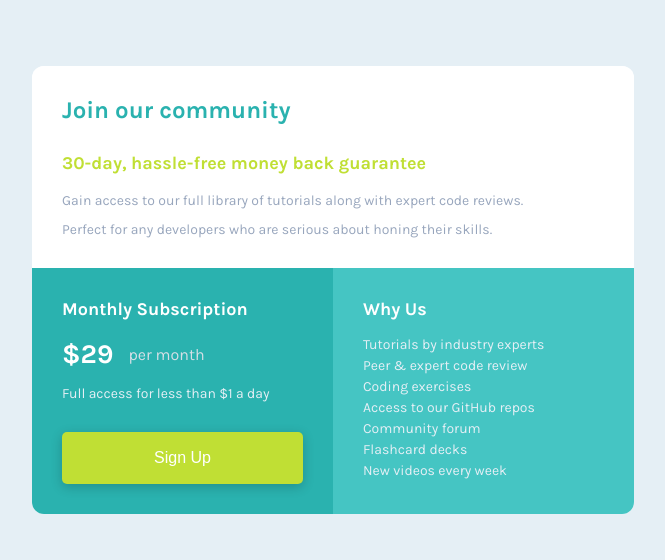
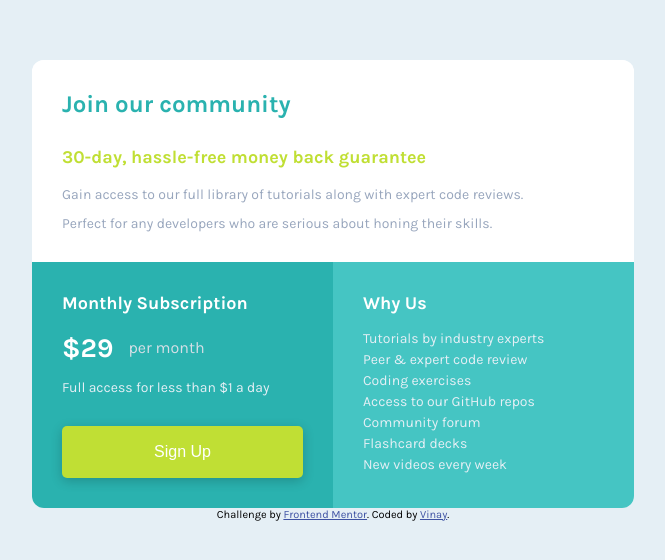
Before and after one commit to vinaykotturi/single-price-grid-component, a plain HTML site: page index.html in a window 1280 px wide. Shown: the part 110-670 px from the top of the page, without its empty margins (307-972 px from the left). Drawn offline with Linux system fonts and the light colour scheme.

Commit message:
added personal links to the page

```diff
--- a/index.html
+++ b/index.html
@@ -51,12 +51,12 @@
         </div>
       </div>
     </div>
-    <!-- <footer>
+    <footer>
       <p class="attribution">
-        Challenge by <a href="https://www.frontendmentor.io?ref=challenge" target="_blank">Frontend Mentor</a>.
-        Coded by <a href="#">Vinay</a>.
+        Challenge by <a href="https://www.frontendmentor.io/" target="_blank">Frontend Mentor</a>.
+        Coded by <a href="https://www.frontendmentor.io/profile/vinaykotturi">Vinay</a>.
       </p>
-    </footer> -->
+    </footer>
   </section>
 
 </body>
```
